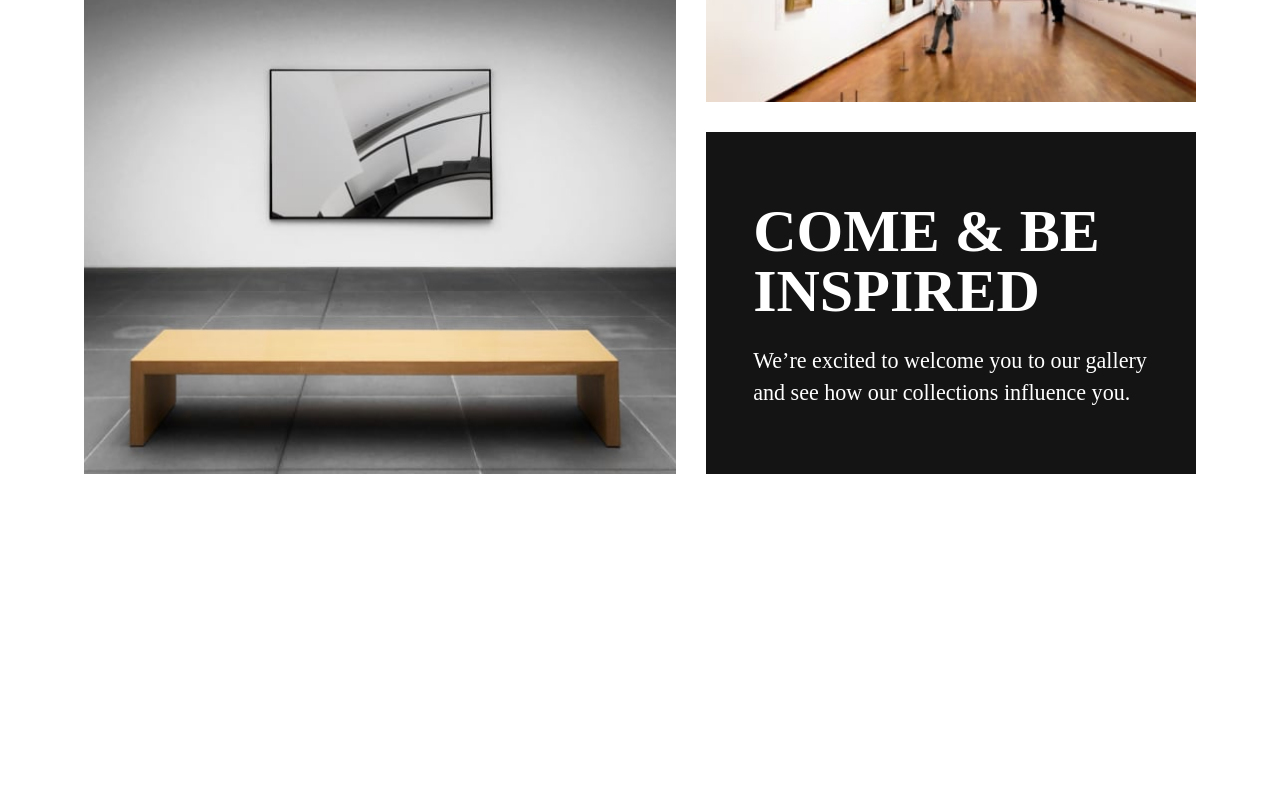
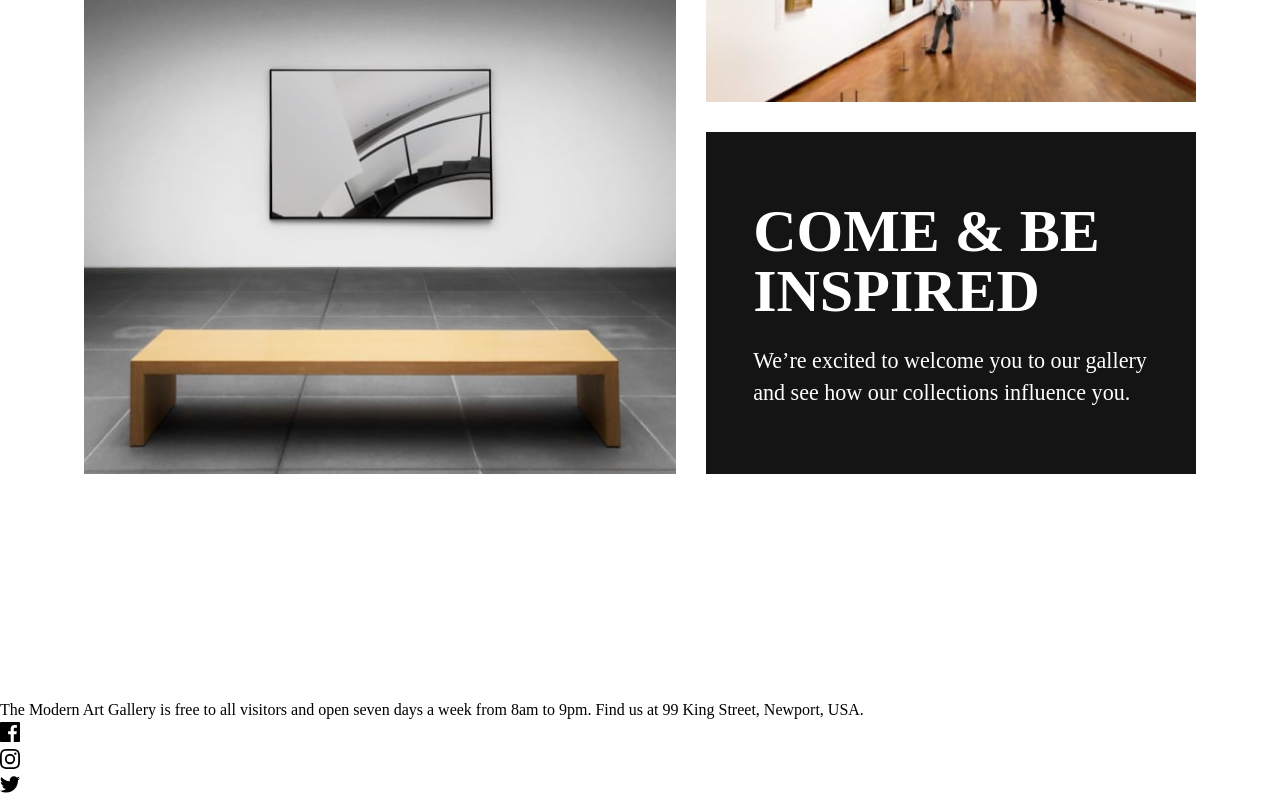
Before and after one commit to V-Carames/React--Modern-Art-Gallery, a React (Vite) app: page / in a window 1280 px wide. Shown: the part 1716-2516 px from the top of the page. Before the commit the page ends 2367 px from the top, so only its background shows below. Built offline with nearby package versions, Linux system fonts and the light colour scheme; a web font is replaced by a local one.

Commit message:
"App" Updated to Include New "Layout" Component

```diff
--- a/src/App.jsx
+++ b/src/App.jsx
@@ -1,4 +1,5 @@
 import { BrowserRouter, Route, Routes } from "react-router-dom";
+import Layout from "./components/layouts/Layout";
 import Home from "./pages/Home";
 import Location from "./pages/Location";
 import NotFound from "./pages/NotFound";
@@ -7,9 +8,11 @@ function App() {
   return (
     <BrowserRouter>
       <Routes>
-        <Route path="/" element={<Home />} />
-        <Route path="Location" element={<Location />} />
-        <Route path="*" element={<NotFound />} />
+        <Route path="/" element={<Layout />}>
+          <Route path="/" element={<Home />} />
+          <Route path="Location" element={<Location />} />
+          <Route path="*" element={<NotFound />} />
+        </Route>
       </Routes>
     </BrowserRouter>
   );
```
